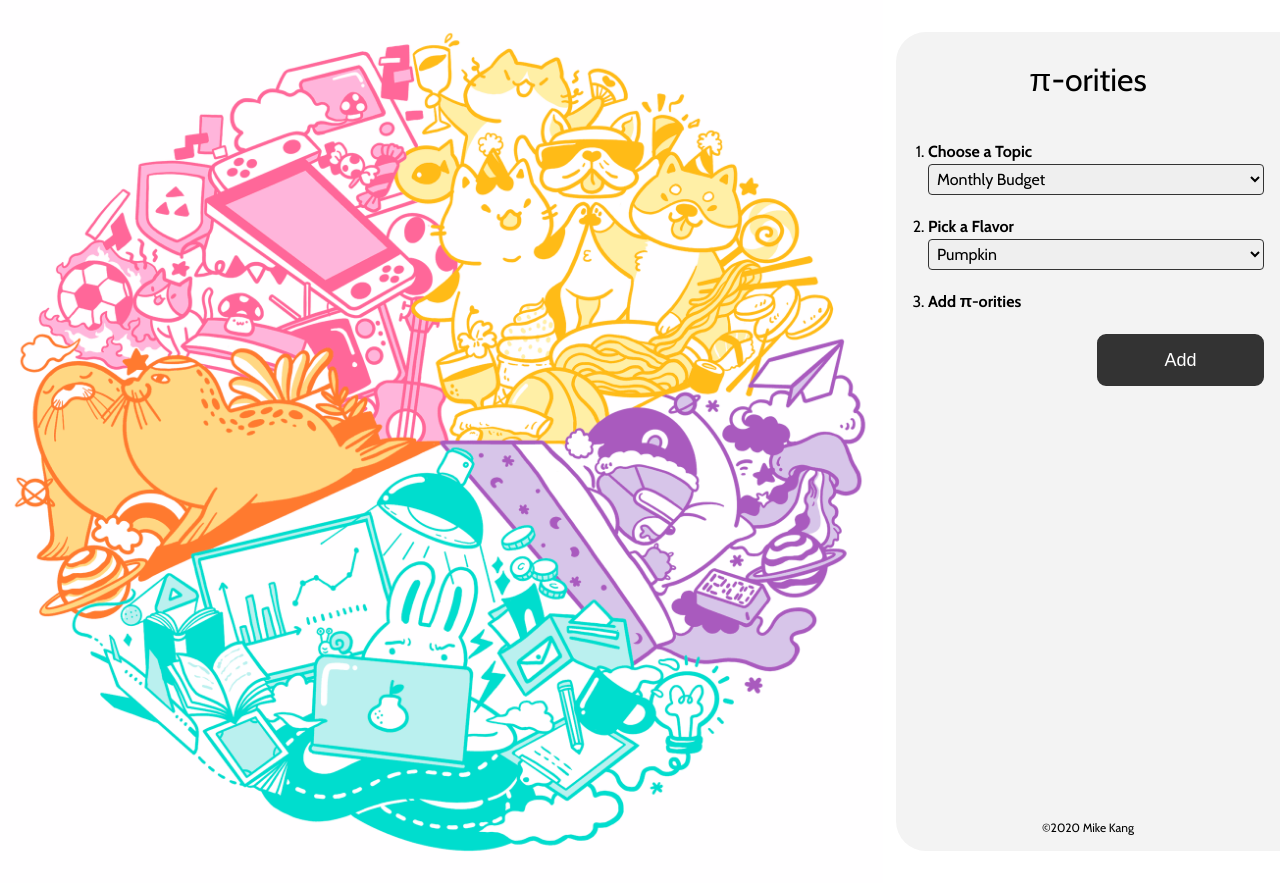
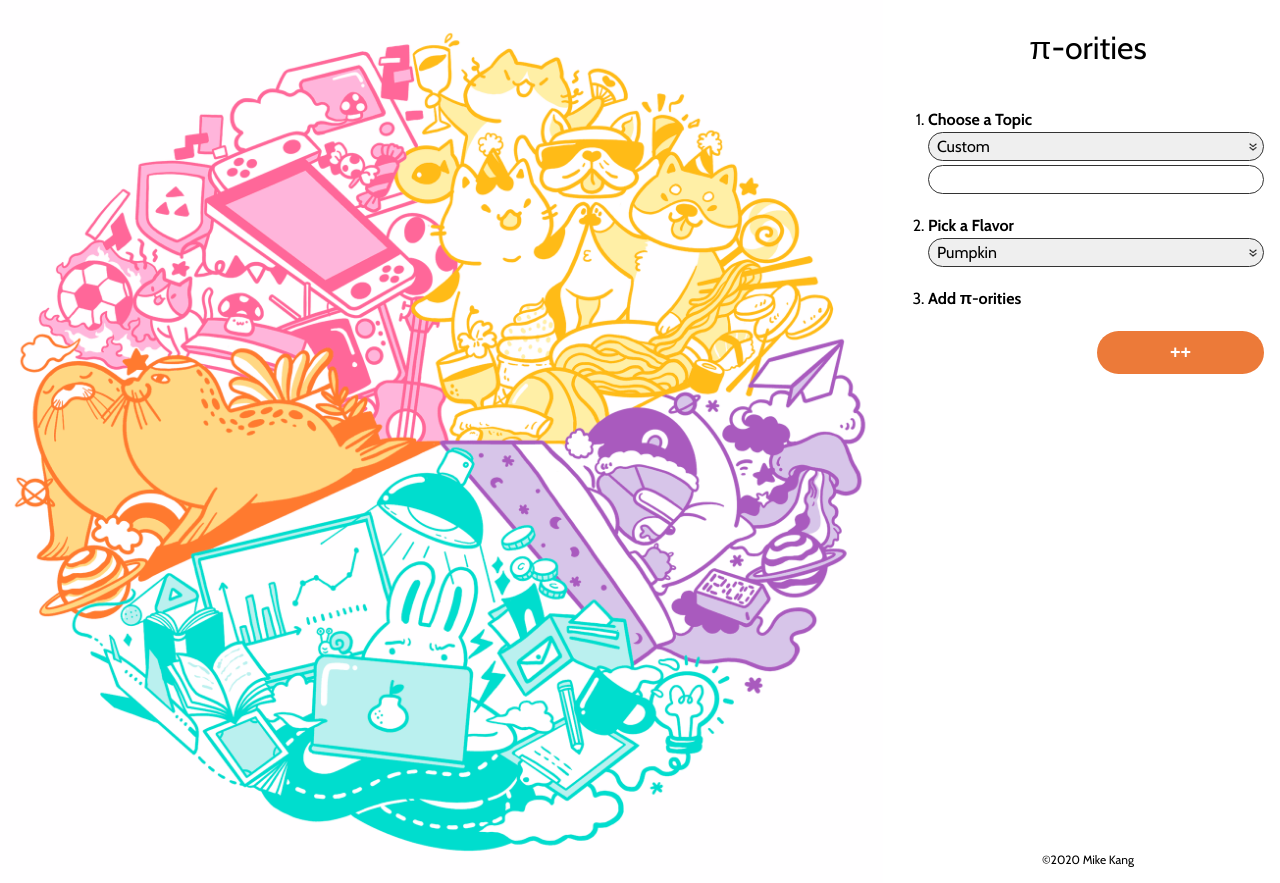
Before and after one commit to mkangjazz/pi, a React (Create React App) app: page / in a window 1280 px wide. Built offline with nearby package versions, Linux system fonts and the light colour scheme.

Commit message:
refine ui

```diff
--- a/src/App.js
+++ b/src/App.js
@@ -1,12 +1,11 @@
 import './css/reset.css';
-
 import './css/typography.css';
 import './css/buttons.css';
-
 import './css/App.css';
 import './css/mainbar.css';
 import './css/sidebar.css';
-
+import './css/footer.css';
+import './css/form.css';
 import './css/add-item.css';
 import './css/form-input.css';
 import './css/remove-item.css';
@@ -69,7 +68,7 @@ export default function App() {
       setTopic(topicRef.value);
 
       if (
-        topicRef.value === 'Other' &&
+        topicRef.value === 'Custom' &&
         otherTopicRef
       ) {
         setOtherTopic(otherTopicRef.value);
@@ -171,7 +170,7 @@ export default function App() {
                   onchange={processInputData}
                   reference={setTopicRef}
                 />
-                {topic === 'Other'
+                {topic === 'Custom'
                   ? <input
                       autoFocus
                       className='form-input'
@@ -216,6 +215,7 @@ export default function App() {
             </ol>
             <div className="actions">
               <AddItem
+                selectedColor={selectedColor}
                 processInputData={processInputData}
                 setInputRefs={setInputRefs}
                 setHiddenItems={setHiddenItems}
@@ -224,12 +224,6 @@ export default function App() {
                 setUID={setUID}
                 uID={uID}
               />
-              {/* <button
-                className="button make-chart"
-                type="submit"
-              >
-                Draw
-              </button> */}
             </div>
           </form>
           <footer>
--- a/src/components/AddItem.js
+++ b/src/components/AddItem.js
@@ -2,7 +2,7 @@ import React from 'react';
 import Item from './Item';
 
 export default function AddItem(props) {
-  function addItem(e) {
+  function handleAddItem(e) {
     props.setItems((current) => [
       ...current,
       <Item
@@ -11,23 +11,23 @@ export default function AddItem(props) {
         updateInputDisplay={props.updateInputDisplay}
         setInputRefs={props.setInputRefs}
         setHiddenItems={props.setHiddenItems}
+        processInputData={props.processInputData}
       />
     ]);
 
     props.processInputData();
-    // props.handleSubmit(e);
 
     props.setUID(props.uID + 1);
   }
 
   return (
     <button
-      className="button add-item"
+      className={`button add-item rgb-${props.selectedColor.replace(/\s/g, '').replace(/,/g, '-')}`}
       id="add-item"
-      onClick={addItem}
+      onClick={handleAddItem}
       type="button"
     >
-      Add
+      ++
     </button>
   );
 }
--- a/src/components/Item.js
+++ b/src/components/Item.js
@@ -16,6 +16,11 @@ export default function Item(props) {
     amountRef = elem;
   }
 
+  function handleInputChange(e) {
+    console.log('handleInputChange', props);
+    // props.processInputData();
+  }
+
   function handleRemoveClick(e) {
     props.setHiddenItems((curr) => [...curr, `idx-${props.idx}`]);
   }
@@ -27,7 +32,6 @@ export default function Item(props) {
       amountRef,
     ]);
   }, [
-    // props,
     handleRemoveClick,
   ]);
 
@@ -50,6 +54,7 @@ export default function Item(props) {
           autoFocus
           className='form-input'
           name={`name_${props.idx}`}
+          onChange={handleInputChange}
           ref={setNameRef}
           type="text"
         />
@@ -58,6 +63,7 @@ export default function Item(props) {
         <input
           className='form-input'
           name={`amount_${props.idx}`}
+          onChange={handleInputChange}
           ref={setAmountRef}
           type="number"
         />
--- a/src/components/Select.js
+++ b/src/components/Select.js
@@ -1,21 +1,46 @@
+import downArrow from '../img/down-arrow.png';
+
 export default function Select(props) {
   return (
     <label>
       <strong>{props.label}</strong>
       <select
+        style={{
+          backgroundImage:`url(${downArrow})`
+        }}
         className='form-input'
         onChange={props.onchange}
         ref={props.reference}
       >
         {props.options.map((obj, index) => {
+          if (Array.isArray(obj.value)) {
+            return (
+              <optgroup
+                key={`optgroup-${obj.name}`}
+                label={obj.name}
+              >
+                {obj.value.map((option, i) => {
+                  return(
+                    <option
+                      key={`option-${option.value}`}
+                      value={option.value}
+                    >
+                      {option.name}
+                    </option>
+                  );
+                })}
+              </optgroup>
+            );
+          } else {
             return (
               <option
-              key={`${obj.value}-${index}`}
+              key={`option-${obj.value}`}
                 value={obj.value}
               >
                 {obj.name}
               </option>
             );
+          }
         })}
       </select>
     </label>
--- a/src/css/App.css
+++ b/src/css/App.css
@@ -1,49 +1,6 @@
 body {
   overflow-x: hidden;
   overflow-y: auto;
-}
-
-footer {
-  bottom: 0;
-  left: 0;
-  padding: 1em 0;
-  position: absolute;
-  right: 0;
-  text-align: center;
-}
-
-.sidebar {
-  background-color: #fff;
-  margin-left: auto;
-  position: relative;
-}
-
-.mainbar {
-  margin-right: auto;
-  position: relative;
-}
-
-h1 {
-  font-size: 2em;
-  padding: 1em 2em;
-  text-align: center;
-}
-
-.title,
-.color-picker {
-  margin-bottom: 1em;
-}
-
-.color-picker strong {
-  display: block;
-}
-
-small {
-  font-size: .75em;
-}
-
-strong {
-  font-weight: bold;
 }
 
 @media all and (min-width: 800px) {
@@ -51,14 +8,4 @@ strong {
     display: flex;
     min-height: calc(100vh);
   }
-
-  .sidebar {
-    background-color: #f3f3f3;
-    border-radius: 30px 0 0 30px;
-    width: 30%;
-  }
-
-  .mainbar {
-    width: 69%;
-  }
 }
--- a/src/css/add-item.css
+++ b/src/css/add-item.css
@@ -1,6 +1,15 @@
 .add-item {
   background-color: #333;
-  border: 2px solid #333;
+  border: 2px solid transparent;
   color: #fff;
+  font-weight: bold;
   margin-right: 0;
 }
+
+.add-item.rgb-236-122-57 {
+  background-color: rgb(236, 122, 57);
+}
+
+.add-item.rgb-227-11-93 {
+  background-color: rgb(227, 11, 93);
+}
--- a/src/css/buttons.css
+++ b/src/css/buttons.css
@@ -19,10 +19,10 @@ button:hover {
 }
 
 .button {
-  border-radius: .5em;
+  border-radius: 25em;
   font-size: 1.125em;
   margin: 0 auto;
-  padding: .75em 1em;
+  padding: .5em .75em;
   text-decoration: none;
   width: 47.5%;
 }
--- a/src/css/form-input.css
+++ b/src/css/form-input.css
@@ -1,13 +1,32 @@
 .form-input {
+  appearance: none;
+  -moz-appearance: none;
+  -webkit-appearance: none;
+
   border: 1px solid #333;
-  border-radius: .25em;
+  border-radius: 25em;
+  box-sizing: border-box;
   display: block;
   font-family: 'Cabin', sans-serif;
   font-size: 1em;
   outline: none;
   margin: .25em 0;
   max-width: 100%;
-  padding: .25em 0;
-  text-indent: .25em;
+  padding: .25em .5em;
   width: 100%;
 }
+
+.form-input[type="text"],
+.form-input[type="number"] {
+  text-indent: .25em;
+}
+
+select::-ms-expand {
+  display: none;
+}
+
+select {
+  background-repeat: no-repeat;
+  background-position: right .25em center;
+  background-size: 12px auto;
+}
--- /dev/null
+++ b/src/css/form.css
@@ -0,0 +1,14 @@
+form {
+  margin: 0 auto;
+  max-width: 640px;
+  padding: 1em 1em 3em;
+}
+
+form ol {
+  list-style: decimal;
+  margin-left: 1em;
+}
+
+form li {
+  margin-bottom: 1.5em;
+}
--- a/src/css/sidebar.css
+++ b/src/css/sidebar.css
@@ -1,30 +1,10 @@
 .sidebar {
-  background-color: #fff;
   margin-left: auto;
   position: relative;
 }
 
-.sidebar form {
-  margin: 0 auto;
-  max-width: 640px;
-  padding: 1em 1em 3em;
-}
-
-.sidebar form ol {
-  list-style: decimal;
-  margin-left: 1em;
-}
-
-.sidebar form li {
-  margin-bottom: 1.5em;
-}
-
 @media all and (min-width: 800px) {
   .sidebar {
-    background-color: #f3f3f3;
-    border-radius: 30px 0 0 30px;
-    margin-bottom: 2em;
-    margin-top: 2em;
     width: 30%;
   }
 }
--- a/src/data/flavors.js
+++ b/src/data/flavors.js
@@ -1,7 +1,7 @@
 const topics = [
   {
     name: 'Pumpkin',
-    value: '255, 117, 24',
+    value: '236, 122, 57',
   },
   {
     name: 'Raspberry',
--- a/src/data/topics.js
+++ b/src/data/topics.js
@@ -1,11 +1,20 @@
 const topics = [
   {
-    name: 'Monthly Budget',
-    value: 'Monthly Budget',
+    name: 'Custom',
+    value: 'Custom',
   },
   {
-    name: 'Other',
-    value: 'Other',
+    name: 'Pre-Made Templates',
+    value: [
+      {
+        name: 'Monthly Budget',
+        value: 'Monthly Budget',
+      },
+      {
+        name: 'Net Worth',
+        value: 'Net Worth',
+      },
+    ],
   },
 ];
 
```
Also changed, not shown: src/img/down-arrow.png (added), 1 other file (tests, documents, lock files or other folders). Lines whose indentation alone changed are shown as unchanged.
